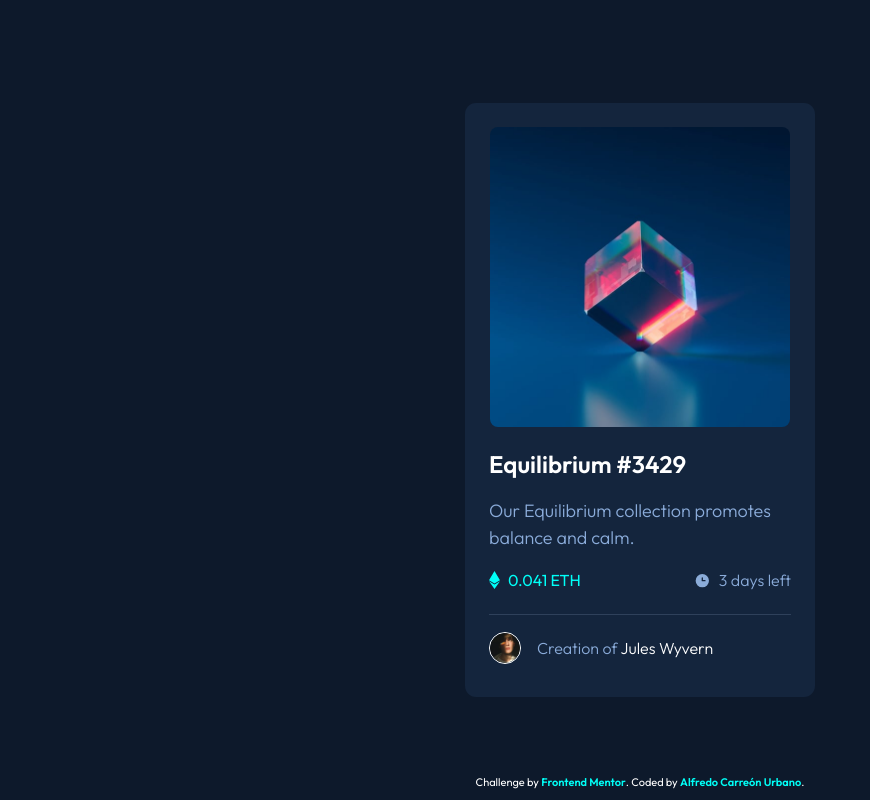
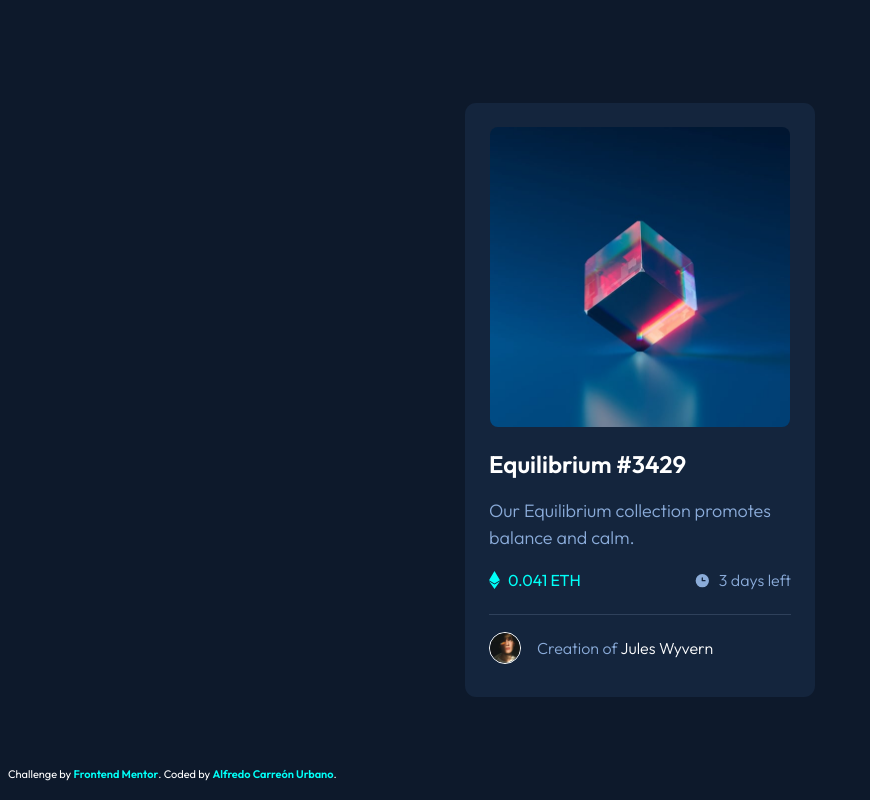
Before and after one commit to AlfredoCU/NFT-preview-card-component, a plain HTML site: page index.html in a window 1280 px wide. Shown: the whole page, without its empty margins (0-870 px from the left). Drawn offline with Linux system fonts and the light colour scheme.

Commit message:
style: footer

```diff
--- a/css/main.css
+++ b/css/main.css
@@ -154,7 +154,10 @@ body {
 }
 
 .attribution {
+    left: 0;
+    right: 0;
     bottom: 0;
+    padding: 0.5rem;
     text-align: center;
     position: absolute;
     font-size: 0.688rem;
@@ -184,4 +187,8 @@ body {
         font-size: 1.125rem;
         margin-bottom: 0.3rem;
     }
+
+    .attribution {
+        text-align: left;
+    }
 }
```
